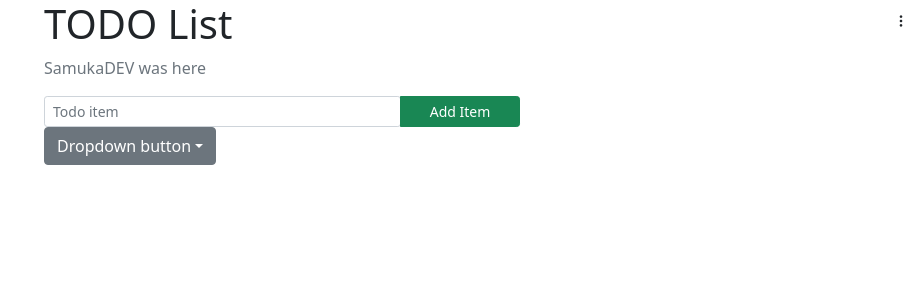
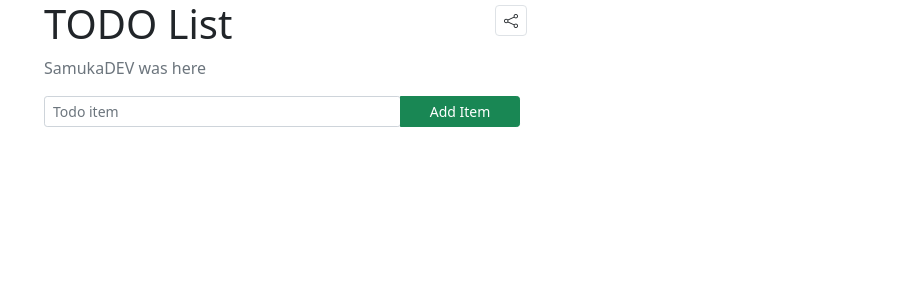
Before and after one commit to SamukaDEV/react-stackblitz, a React (Create React App) app: page / in a window 1280 px wide. Shown: the top 300 px of the page, without its empty margins (358-1280 px from the left). Built offline with nearby package versions, Linux system fonts and the light colour scheme.

Commit message:
2 files modified

```diff
--- a/src/App.js
+++ b/src/App.js
@@ -1,10 +1,11 @@
-import React, { useState } from 'react';
+import React, { useState, useEffect } from 'react';
 import './style.css';
 
 export default function App() {
   const [items, setItems] = useState([]);
   const [todoText, setTodoText] = useState('');
   const addItem = () => {
+    if (todoText.length <= 0) return false;
     setItems([
       ...items,
       {
@@ -19,6 +20,17 @@ export default function App() {
       addItem();
     }
   };
+  useEffect(_ => {
+    // didMount
+    // setItems([...items, JSON.stringify(localStorage.data)]);
+    console.log(localStorage.getItem('data'));
+  });
+  useEffect(
+    _ => {
+      localStorage.setItem('data', JSON.stringify(items));
+    },
+    [items]
+  );
   return (
     <div className="container main-container">
       <h1>TODO List</h1>
@@ -44,36 +56,8 @@ export default function App() {
         </div>
       ))}
 
-      <div class="dropdown">
-        <button
-          className="btn btn-secondary dropdown-toggle"
-          type="button"
-          id="dropdownMenuButton1"
-          data-bs-toggle="dropdown"
-          aria-expanded="false"
-        >
-          Dropdown button
-        </button>
-        <ul className="dropdown-menu" aria-labelledby="dropdownMenuButton1">
-          <li>
-            <a className="dropdown-item" href="#">
-              Action
-            </a>
-          </li>
-          <li>
-            <a className="dropdown-item" href="#">
-              Another action
-            </a>
-          </li>
-          <li>
-            <a className="dropdown-item" href="#">
-              Something else here
-            </a>
-          </li>
-        </ul>
-      </div>
-      <button className="btn-save btn btn-default btn-sm">
-        <i className="bi bi-three-dots-vertical" />
+      <button className="btn-save btn btn-default btn-sm border rounded">
+        <i className="bi bi-share" />
       </button>
     </div>
   );
--- a/src/style.css
+++ b/src/style.css
@@ -9,7 +9,7 @@ input {
 }
 
 button:focus {
-  box-shadow: 0 0 0 0.25rem rgb(13 110 253 / 6%);
+  box-shadow: 0 0 0 0.25rem rgb(13 110 253 / 6%) !important;
 }
 
 .add-button {
@@ -18,6 +18,7 @@ button:focus {
 
 .main-container {
   max-width: 500px;
+  position: relative;
 }
 
 .btn-save {
```
